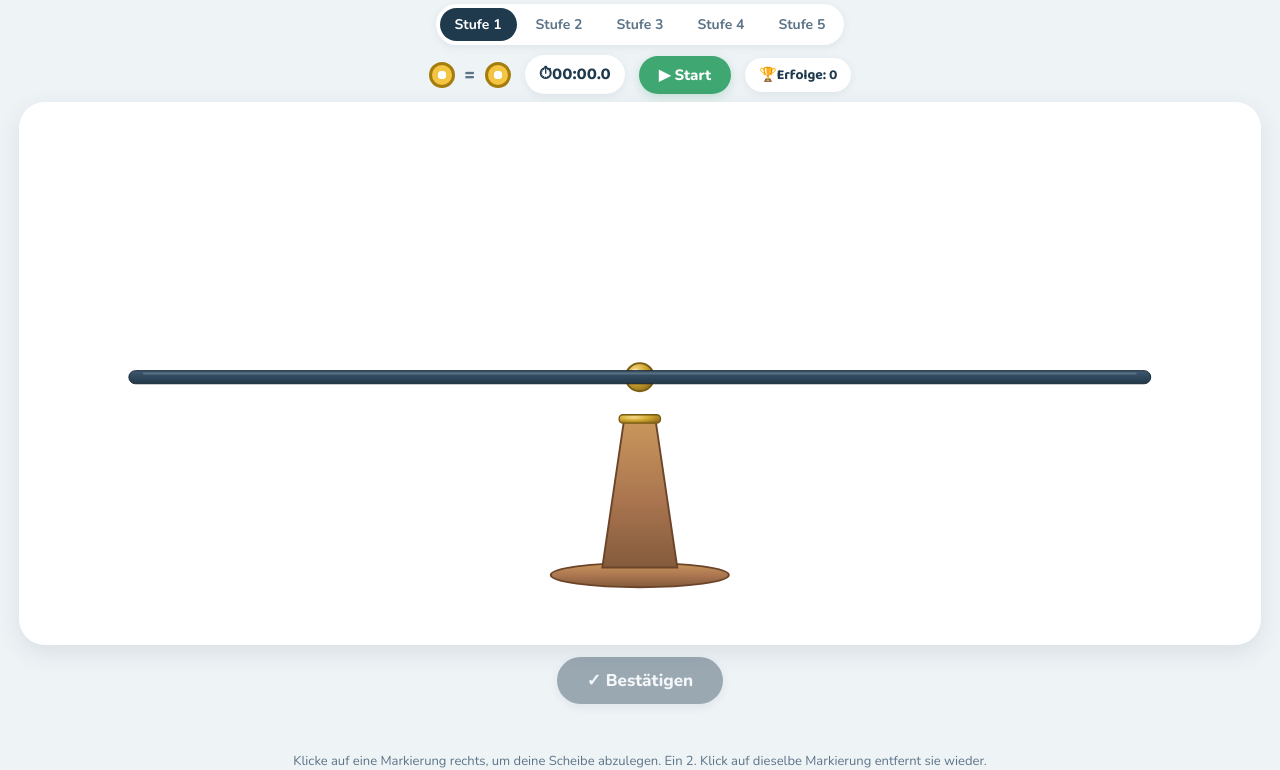
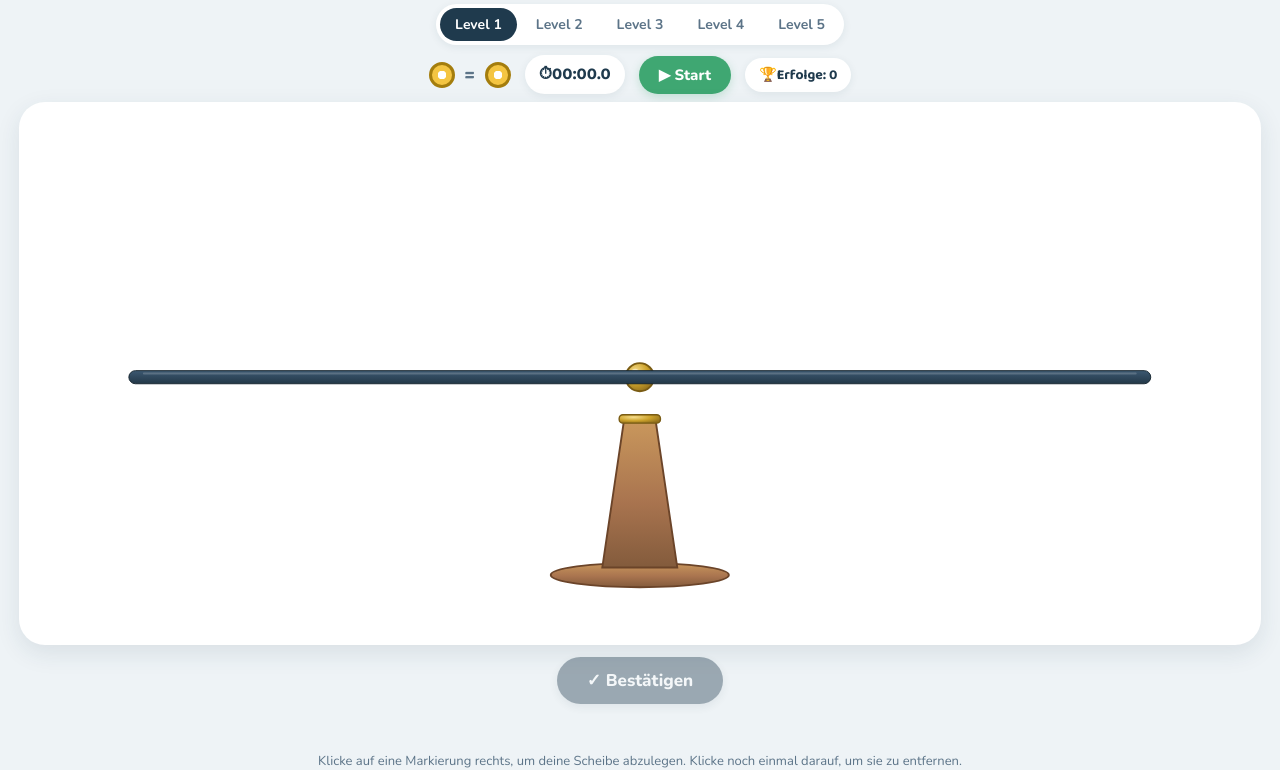
Before and after one commit to Langues-Vivantes-30/dieWaage, a plain HTML site: page index.html in a window 1280 px wide. Shown: the part 60-830 px from the top of the page. Drawn offline with nearby package versions, Linux system fonts and the light colour scheme.

Commit message:
Update index.html
Correction langue

```diff
--- a/index.html
+++ b/index.html
@@ -107,11 +107,11 @@ svg{display:block;width:100%;height:100%;flex:1;min-height:0}
 </div>
 </div>
 <div class="controls">
-<button id="level1" class="active">Stufe 1</button>
-<button id="level2">Stufe 2</button>
-<button id="level3">Stufe 3</button>
-<button id="level4">Stufe 4</button>
-<button id="level5">Stufe 5</button>
+<button id="level1" class="active">Level 1</button>
+<button id="level2">Level 2</button>
+<button id="level3">Level 3</button>
+<button id="level4">Level 4</button>
+<button id="level5">Level 5</button>
 </div>
 </header>
 
@@ -424,11 +424,11 @@ function updateLegend(){
 // Hilfetext, spezifisch f\u00FCr die aktuell gew\u00E4hlte Stufe
 function updateHelp(){
   const texts={
-    1:'Klicke auf eine Markierung rechts, um deine Scheibe abzulegen. Ein 2. Klick auf dieselbe Markierung entfernt sie wieder.',
-    2:'Klicke auf eine Markierung links, um deine Scheibe abzulegen. Ein 2. Klick auf dieselbe Markierung entfernt sie wieder.',
-    3:'Klicke auf eine Markierung rechts, um eine Scheibe abzulegen. Ein 2. Klick auf derselben Markierung verdoppelt sie, ein 3. Klick entfernt beide. Du ben\u00F6tigst genau zwei Scheiben.',
-    4:'Klicke auf eine Markierung rechts, um eine Scheibe abzulegen. Ein 2. Klick auf derselben Markierung verdoppelt sie (z.\u00A0B. 5+5), ein 3. Klick entfernt beide. Du ben\u00F6tigst genau drei Scheiben \u2013 Verdopplungen sind erlaubt.',
-    5:'Klicke auf eine Markierung rechts, um eine rote Scheibe abzulegen. Ein 2. Klick auf derselben Markierung verdoppelt sie, ein 3. Klick entfernt beide. Du kannst 1 bis 4 rote Scheiben verwenden \u2013 eine einzige gen\u00FCgt, wenn sie das Doppelte des Zielwerts ist.'
+    1:'Klicke auf eine Markierung rechts, um deine Scheibe abzulegen. Klicke noch einmal darauf, um sie zu entfernen.',
+    2:'Klicke auf eine Markierung links, um deine Scheibe abzulegen. Klicke noch einmal darauf, um sie zu entfernen.',
+    3:'Klicke auf eine Markierung rechts, um eine Scheibe abzulegen. Ein 2. Klick auf dieselbe Markierung verdoppelt sie, ein 3. Klick entfernt beide. Du brauchst genau drei Scheiben.',
+    4:'Klicke auf eine Markierung rechts, um eine Scheibe abzulegen. Ein 2. Klick auf dieselbe Markierung verdoppelt sie (z.\u00A0B. 5+5), ein 3. Klick entfernt beide. Du brauchst genau drei Scheiben. Du darfst zwei Scheiben auf denselben Punkt setzen',
+    5:'Klicke auf eine Markierung rechts, um eine rote Scheibe abzulegen. Ein 2. Klick auf dieselbe Markierung verdoppelt sie, ein 3. Klick entfernt beide. Du kannst 1 bis 4 rote Scheiben verwenden \u2013 eine einzige gen\u00FCgt, wenn sie das Doppelte des Zielwerts ist.'
   };
   helpEl.textContent=texts[level];
 }
```
